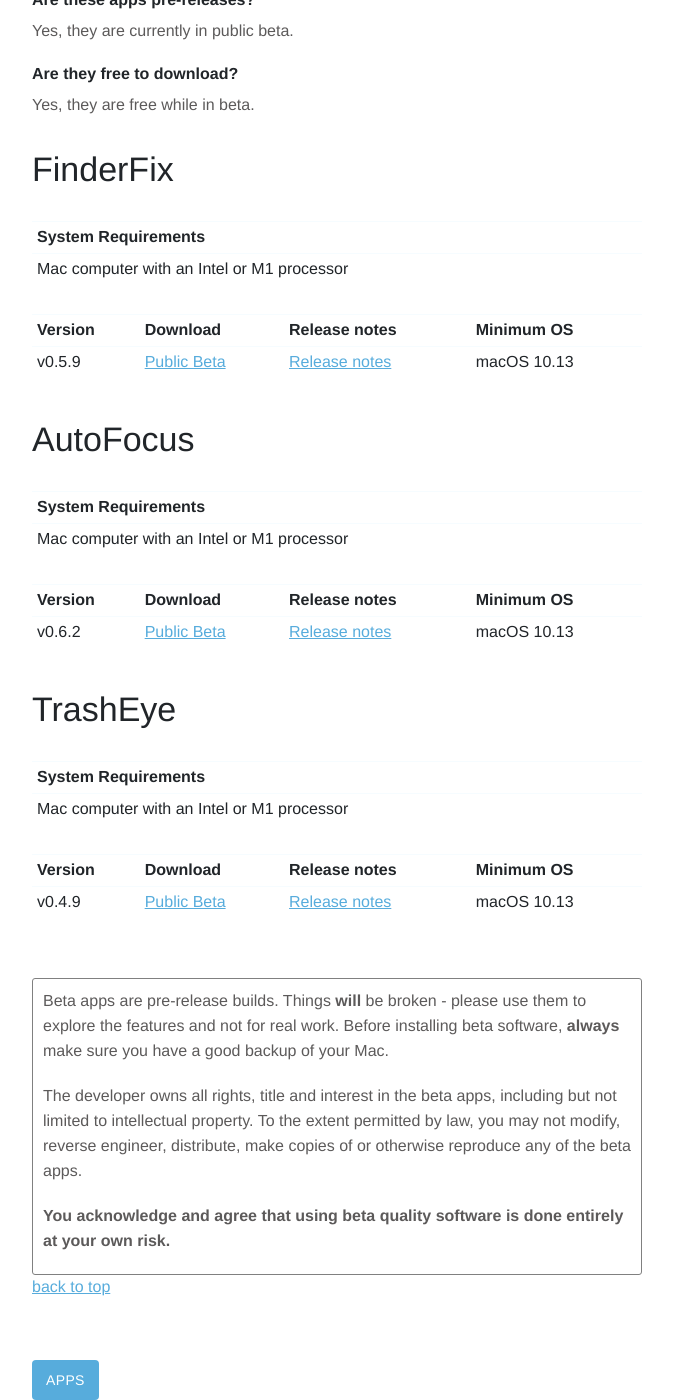
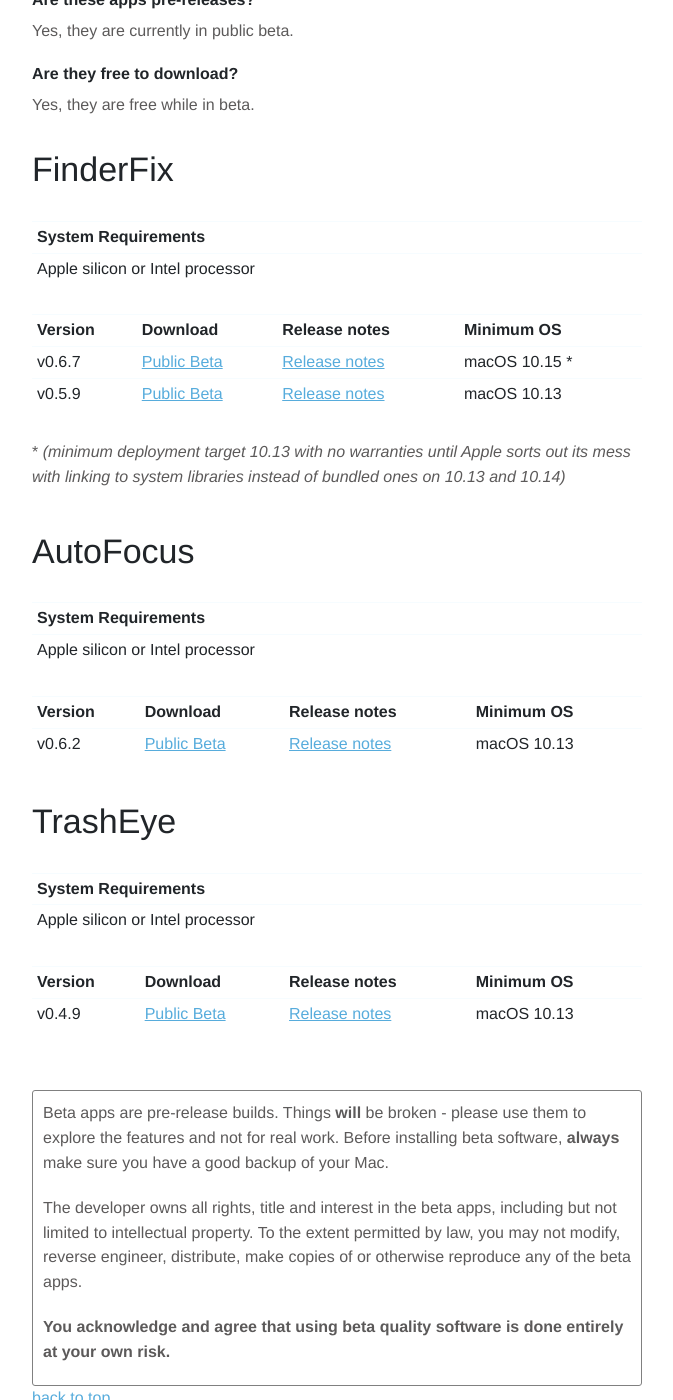
Before and after one commit to synappser/synappser.github.io, a Jekyll site: the page built from downloads.md, in a window 1280 px wide and 1400 px high, scrolled down 522 px. Shown: the whole window, without its empty margins (143-816 px from the left). Built offline with Jekyll 4.4.1, drawn with Linux system fonts in a browser that asks for light colours.

```diff
--- a/downloads.md
+++ b/downloads.md
@@ -24,18 +24,21 @@ Yes, they are free while in beta.
 
 | System Requirements |
 | ------------------- |
-| Mac computer with an Intel or M1 processor |
+| Apple silicon or Intel processor |
 
 | Version | Download | Release notes | Minimum OS
 | ------- | -------- | ------------- | ----------
-| v0.5.9 | [Public Beta](https://github.com/synappser/FinderFix/releases/download/v0.5.9/FinderFix_v0.5.9b.dmg) | [Release notes]({{ site.url }}{% link releases/finderfix.md %}) | macOS 10.13
+| v0.6.7 | [Public Beta](https://github.com/synappser/FinderFix/releases/download/v0.6.7/FinderFix_v0.6.7b.dmg) | [Release notes]({{ site.url }}{% link releases/finderfix_v0.6.7.md %}) | macOS 10.15 *
+| v0.5.9 | [Public Beta](https://github.com/synappser/FinderFix/releases/download/v0.5.9/FinderFix_v0.5.9b.dmg) | [Release notes]({{ site.url }}{% link releases/finderfix_v0.5.9.md %}) | macOS 10.13
+
+\* _(minimum deployment target 10.13 with no warranties until Apple sorts out its mess with linking to system libraries instead of bundled ones on 10.13 and 10.14)_
 
 {:.pt-1}
 # AutoFocus
 
 | System Requirements |
 | ------------------- |
-| Mac computer with an Intel or M1 processor |
+| Apple silicon or Intel processor |
 
 | Version | Download | Release notes | Minimum OS
 | ------- | -------- | ------------- | ----------
@@ -46,7 +49,7 @@ Yes, they are free while in beta.
 
 | System Requirements |
 | ------------------- |
-| Mac computer with an Intel or M1 processor |
+| Apple silicon or Intel processor |
 
 | Version | Download | Release notes | Minimum OS
 | ------- | -------- | ------------- | ----------
```
Also changed, not shown: _betas/finderfix-beta.md (+2 -1 lines), releases/finderfix_v0.6.7.md (added, +15 -0 lines), images/betas/zoom-ff-01.png (added), images/betas/zoom-ff-02.png (added), images/betas/zoom-ff.png (deleted), releases/finderfix_v0.5.9.md (renamed from releases/finderfix.md).
